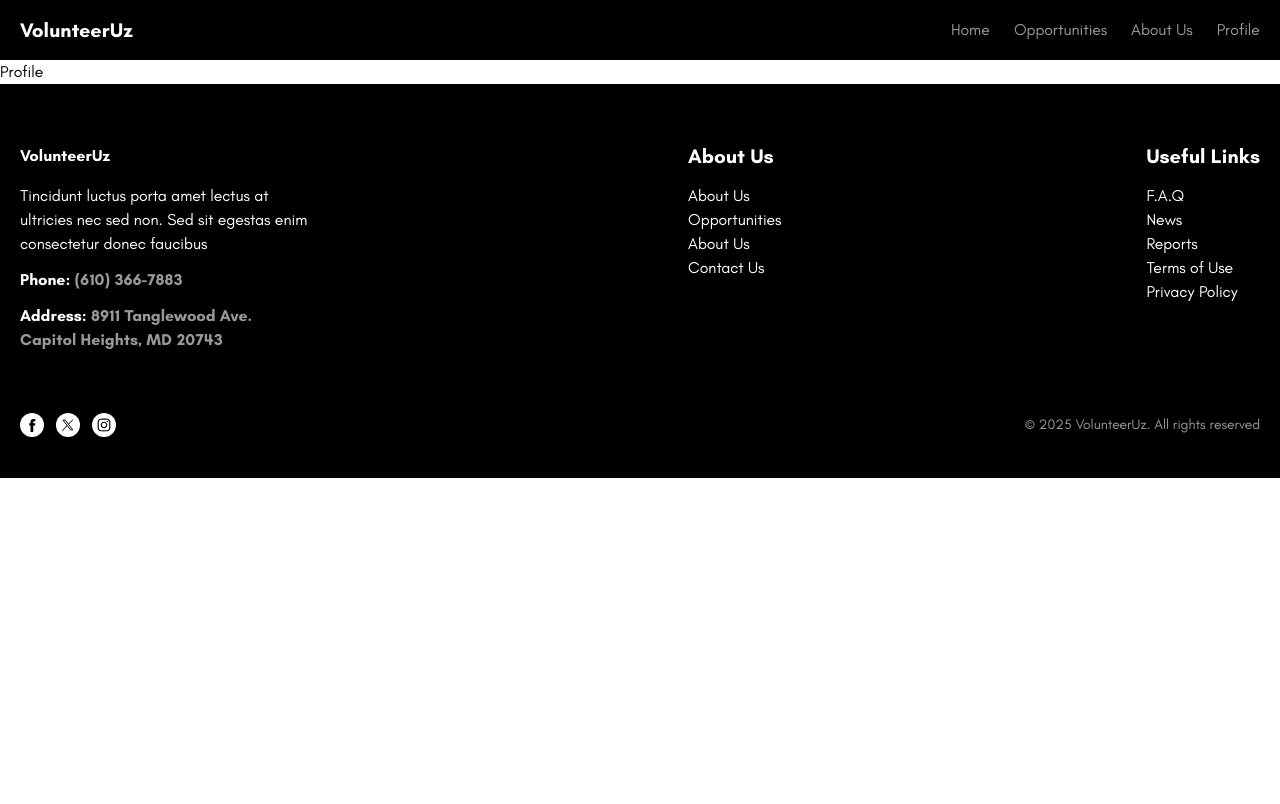
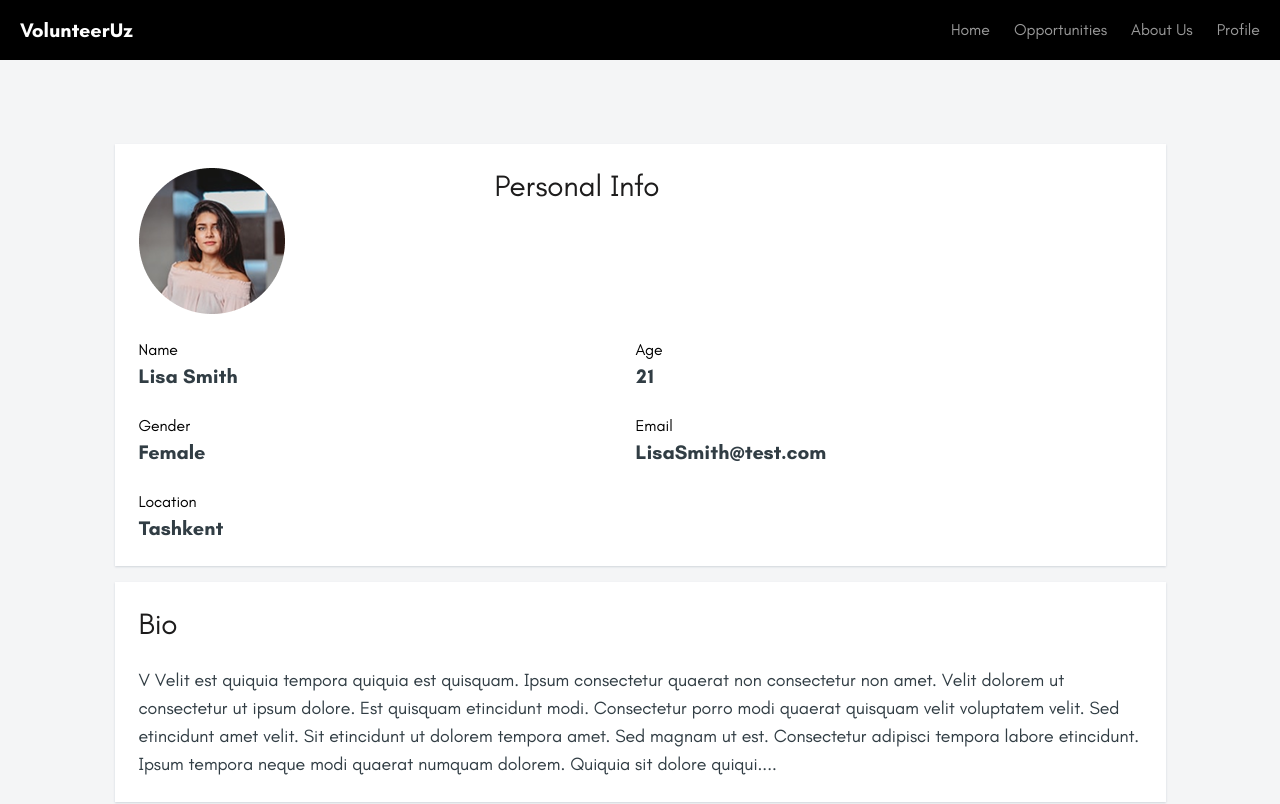
Before and after one commit to Digitals-Group/wematch, a React (Vite) app: page /profile in a window 1280 px wide. Shown: the top 804 px of the page. Built offline with nearby package versions, Linux system fonts and the light colour scheme.

Commit message:
partial done profile page

```diff
--- a/src/Layout/Header/Header.jsx
+++ b/src/Layout/Header/Header.jsx
@@ -1,17 +1,28 @@
 import React, { useState } from "react";
-import { Link } from "react-router-dom";
+import { Link, useNavigate } from "react-router-dom";
 import { IoMdClose } from "react-icons/io";
 import { IoMdMenu } from "react-icons/io";
+import Modal from "../../components/ui/Modal/Modal";
 
 const Header = () => {
   const [isOpen, setIsOpen] = useState(false);
+  const [isModalOpen, setIsModalOpen] = useState(false);
+  const [isLogged, setIsLogged] = useState(false);
+  const navigate = useNavigate();
 
   const navLinks = [
     { name: "Home", to: "/" },
     { name: "Opportunities", to: "/opportunity" },
     { name: "About Us", to: "/aboutus" },
-    { name: "Profile", to: "/profile" },
   ];
+
+  const handleNavigateProfile = () => {
+    if (!isLogged) {
+      navigate("/profile");
+    } else {
+      setIsModalOpen(true);
+    }
+  };
 
   return (
     <header className="bg-black py-4">
@@ -39,6 +50,14 @@ const Header = () => {
               </Link>
             </li>
           ))}
+          <li>
+            <button
+              onClick={handleNavigateProfile}
+              className="text-[#FFFFFF99] font-inter"
+            >
+              Profile
+            </button>
+          </li>
         </ul>
       </div>
 
@@ -56,9 +75,18 @@ const Header = () => {
                 </Link>
               </li>
             ))}
+             <li>
+            <button
+              onClick={handleNavigateProfile}
+              className="text-white block p-2"
+            >
+              Profile
+            </button>
+          </li>
           </ul>
         </div>
       )}
+      <Modal isOpen={isModalOpen} onClose={() => setIsModalOpen(false)} />
     </header>
   );
 };
--- /dev/null
+++ b/src/api/profile.js
@@ -0,0 +1,14 @@
+import profileImage from "../assets/images/profile.png";
+
+const profileData = {
+  id: 1,
+  profileImg: profileImage,
+  profileInfo: "Personal Info",
+  profileName: "Lisa Smith",
+  profileGender: "Female",
+  profileLocation: "Tashkent",
+  profileAge: "21",
+  profileEmail: "LisaSmith@test.com",
+};
+
+export { profileData };
--- /dev/null
+++ b/src/components/Shared/Bio/Bio.jsx
@@ -0,0 +1,22 @@
+import React from "react";
+
+const Bio = () => {
+  return (
+    <section className="bg-white shadow-sm shadow-gray-300 p-6 mb-4">
+      <h4 className="text-[#1D1C1C] font-inter font-medium text-[30px] leading-[36px] mb-6">
+        Bio
+      </h4>
+      <p className="text-[#313D44] font-inter font-normal text-[18px] leading-[28px]">
+        V Velit est quiquia tempora quiquia est quisquam. Ipsum consectetur
+        quaerat non consectetur non amet. Velit dolorem ut consectetur ut ipsum
+        dolore. Est quisquam etincidunt modi. Consectetur porro modi quaerat
+        quisquam velit voluptatem velit. Sed etincidunt amet velit. Sit
+        etincidunt ut dolorem tempora amet. Sed magnam ut est. Consectetur
+        adipisci tempora labore etincidunt. Ipsum tempora neque modi quaerat
+        numquam dolorem. Quiquia sit dolore quiqui....
+      </p>
+    </section>
+  );
+};
+
+export default Bio;
--- a/src/components/ui/Modal/Modal.jsx
+++ b/src/components/ui/Modal/Modal.jsx
@@ -7,7 +7,7 @@ export default function Modal({ isOpen, onClose }) {
   if (!isOpen) return null;
 
   return (
-    <div className="fixed inset-0 flex items-center justify-center bg-black bg-opacity-50">
+    <div className="fixed inset-0 flex items-center z-50 justify-center bg-black bg-opacity-50">
       <div className="bg-white p-6 shadow-lg w-96">
         <h2 className="text-[#11111F] font-bold text-[17px] leading-[100%] mb-2">
           Welcome to <span className="text-[#0073E6]">VolunteerUz</span>
--- a/src/pages/Profile/Profile.jsx
+++ b/src/pages/Profile/Profile.jsx
@@ -1,9 +1,75 @@
-import React from 'react'
+import React from "react";
+import { profileData } from "../../api/profile";
+import Bio from "../../components/Shared/Bio/Bio";
 
 const Profile = () => {
   return (
-    <div>Profile</div>
-  )
-}
+    <section className="pt-[84px] pb-[180px] bg-[#F4F5F6]">
+      <div className="max-w-[1051px] w-full mx-auto">
+        <div className="bg-white shadow-sm shadow-gray-300 p-6 mb-4">
+          <div className="flex gap-[210px] mb-6">
+            <img
+              src={profileData?.profileImg}
+              alt="profileImg"
+              width={146}
+              height={146}
+            />
+            <h4 className="text-[#1D1C1C] font-inter font-medium text-[30px] leading-[36px]">
+              {profileData?.profileInfo}
+            </h4>
+          </div>
 
-export default Profile
+          <div className="flex mb-6">
+            <div className="max-w-[497px] w-full">
+              <span className="font-inter font-normal text-4 leading-6">
+                Name
+              </span>
+              <h3 className="text-[#313D44] font-inter font-semibold text-[20px] leading-[28px]">
+                {profileData?.profileName}
+              </h3>
+            </div>
+            <div>
+              <span className="font-inter font-normal text-4 leading-6">
+                Age
+              </span>
+              <h3 className="text-[#313D44] font-inter font-semibold text-[20px] leading-[28px]">
+                {profileData?.profileAge}
+              </h3>
+            </div>
+          </div>
+
+          <div className="flex mb-6">
+            <div className="max-w-[497px] w-full">
+              <span className="font-inter font-normal text-4 leading-6">
+                Gender
+              </span>
+              <h3 className="text-[#313D44] font-inter font-semibold text-[20px] leading-[28px]">
+                {profileData?.profileGender}
+              </h3>
+            </div>
+            <div>
+              <span className="font-inter font-normal text-4 leading-6">
+                Email
+              </span>
+              <h3 className="text-[#313D44] font-inter font-semibold text-[20px] leading-[28px]">
+                {profileData?.profileEmail}
+              </h3>
+            </div>
+          </div>
+
+          <div className="max-w-[497px] w-full">
+            <span className="font-inter font-normal text-4 leading-6">
+              Location
+            </span>
+            <h3 className="text-[#313D44] font-inter font-semibold text-[20px] leading-[28px]">
+              {profileData?.profileLocation}
+            </h3>
+          </div>
+        </div>
+        <Bio />
+      </div>
+    </section>
+  );
+};
+
+export default Profile;
```
Also changed, not shown: src/components/Shared/Search/Child/Child.jsx (+19 -5 lines), src/assets/images/profile.png (added).
